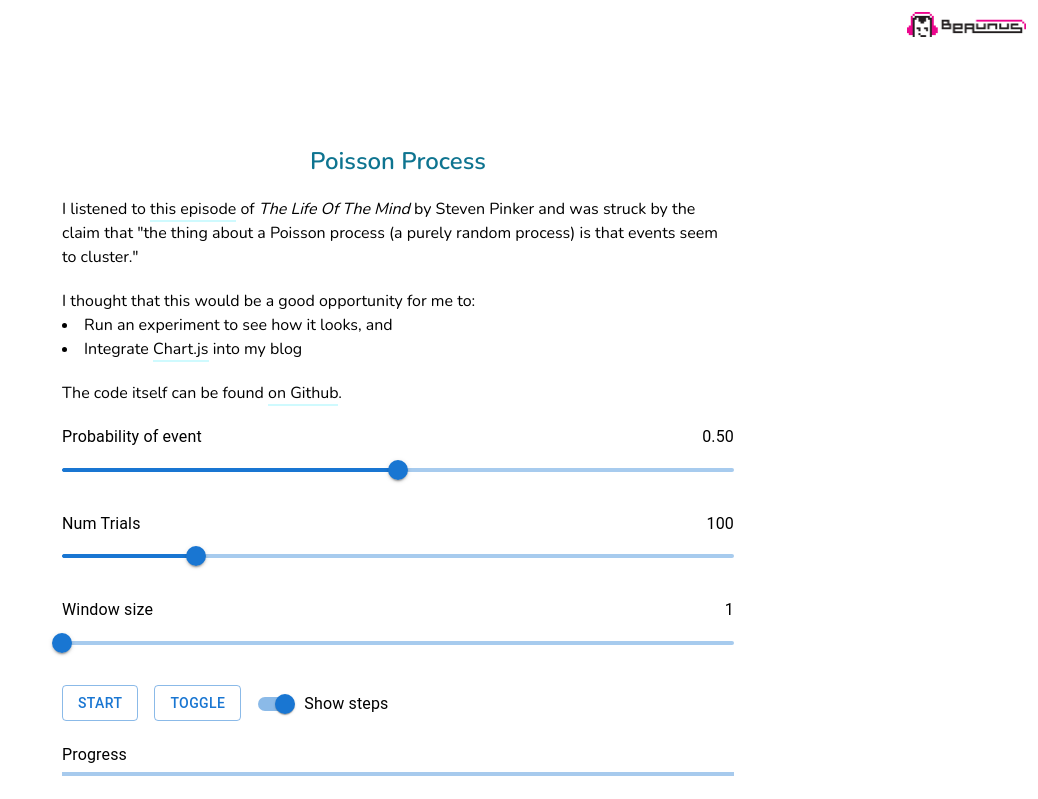
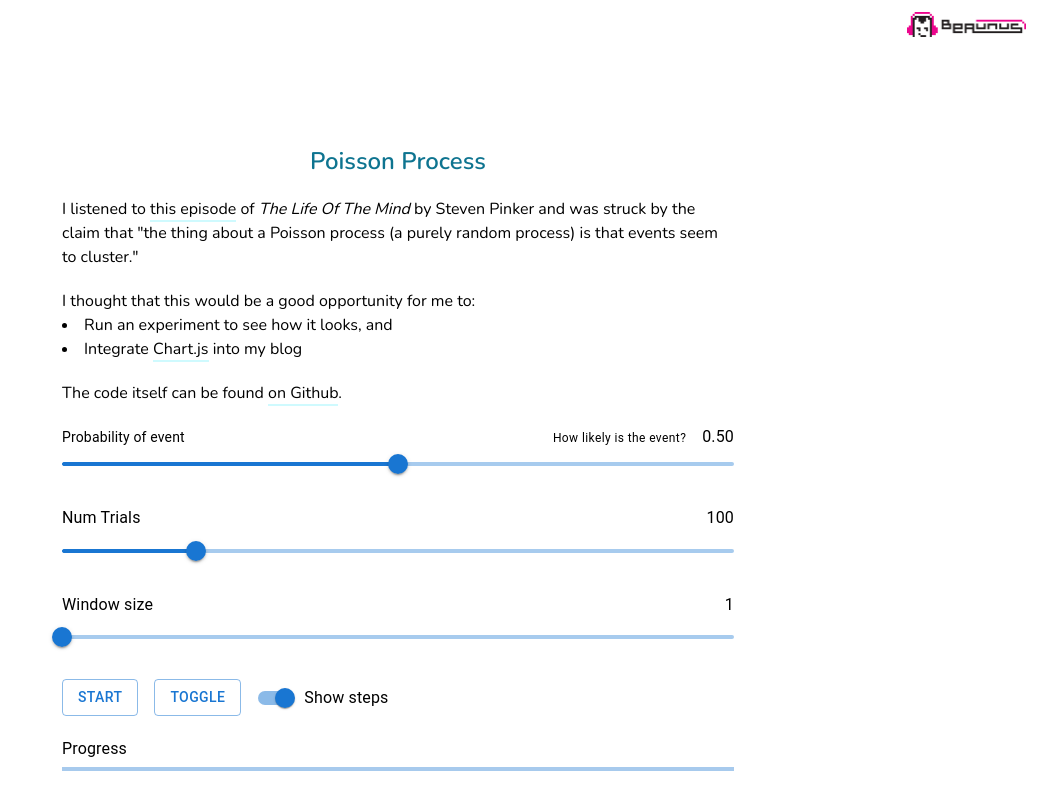
Before and after one commit to beaunus/beaunus.com, a Next.js app: page /blog/poisson in a window 1280 px wide. Shown: the top 799 px of the page, without its empty margins (242-1280 px from the left). Built offline with nearby package versions, Linux system fonts and the light colour scheme.

Commit message:
refactor: extract SliderWithLabels

```diff
--- /dev/null
+++ b/components/SliderWithLabels.tsx
@@ -0,0 +1,42 @@
+import Grid from "@mui/material/Grid";
+import Slider, { SliderProps } from "@mui/material/Slider";
+import Typography from "@mui/material/Typography";
+import React from "react";
+
+export const SliderWithLabels: React.FC<{
+  caption: string;
+  displayValue: string;
+  label: string;
+  sliderMax: number;
+  sliderMin: number;
+  sliderOnChange: SliderProps["onChange"];
+  sliderValue: number;
+}> = ({
+  caption,
+  displayValue,
+  label,
+  sliderMax,
+  sliderMin,
+  sliderOnChange,
+  sliderValue,
+}) => (
+  <Grid alignItems="center" columnSpacing={2} container>
+    <Grid item xs>
+      <Typography variant="body2">{label}</Typography>
+    </Grid>
+    <Grid item>
+      <Typography variant="caption">{caption}</Typography>
+    </Grid>
+    <Grid item>
+      <Typography>{displayValue}</Typography>
+    </Grid>
+    <Grid item xs={12}>
+      <Slider
+        max={sliderMax}
+        min={sliderMin}
+        onChange={sliderOnChange}
+        value={sliderValue}
+      />
+    </Grid>
+  </Grid>
+);
--- a/pages/blog/poisson.tsx
+++ b/pages/blog/poisson.tsx
@@ -14,6 +14,7 @@ import React from "react";
 
 import { HighlightedLink } from "../../components/HighlightedLink";
 import { Segment } from "../../components/Segment";
+import { SliderWithLabels } from "../../components/SliderWithLabels";
 import { sleep } from "../../utils/index";
 
 type Experiment = {
@@ -154,31 +155,17 @@ const Poisson: NextPage = () => {
               </HighlightedLink>
               .
             </p>
-
-            <Box>
-              <Grid alignItems="center" container spacing={2}>
-                <Grid item xs>
-                  <Typography gutterBottom>
-                    <Tooltip title="How likely is the event?">
-                      <span>Probability of event</span>
-                    </Tooltip>
-                  </Typography>
-                </Grid>
-                <Grid item>
-                  <Typography gutterBottom>
-                    {probabilityOfEvent.toFixed(2)}
-                  </Typography>
-                </Grid>
-              </Grid>
-              <Slider
-                max={100}
-                min={0}
-                onChange={(_event, newValue) =>
-                  setProbabilityOfEvent((newValue as number) / 100)
-                }
-                value={probabilityOfEvent * 100}
-              />
-            </Box>
+            <SliderWithLabels
+              caption="How likely is the event?"
+              displayValue={probabilityOfEvent.toFixed(2)}
+              label="Probability of event"
+              sliderMax={100}
+              sliderMin={0}
+              sliderOnChange={(_event, newValue) =>
+                setProbabilityOfEvent((newValue as number) / 100)
+              }
+              sliderValue={probabilityOfEvent * 100}
+            />
             <Box>
               <Grid alignItems="center" container spacing={2}>
                 <Grid item xs>
```
